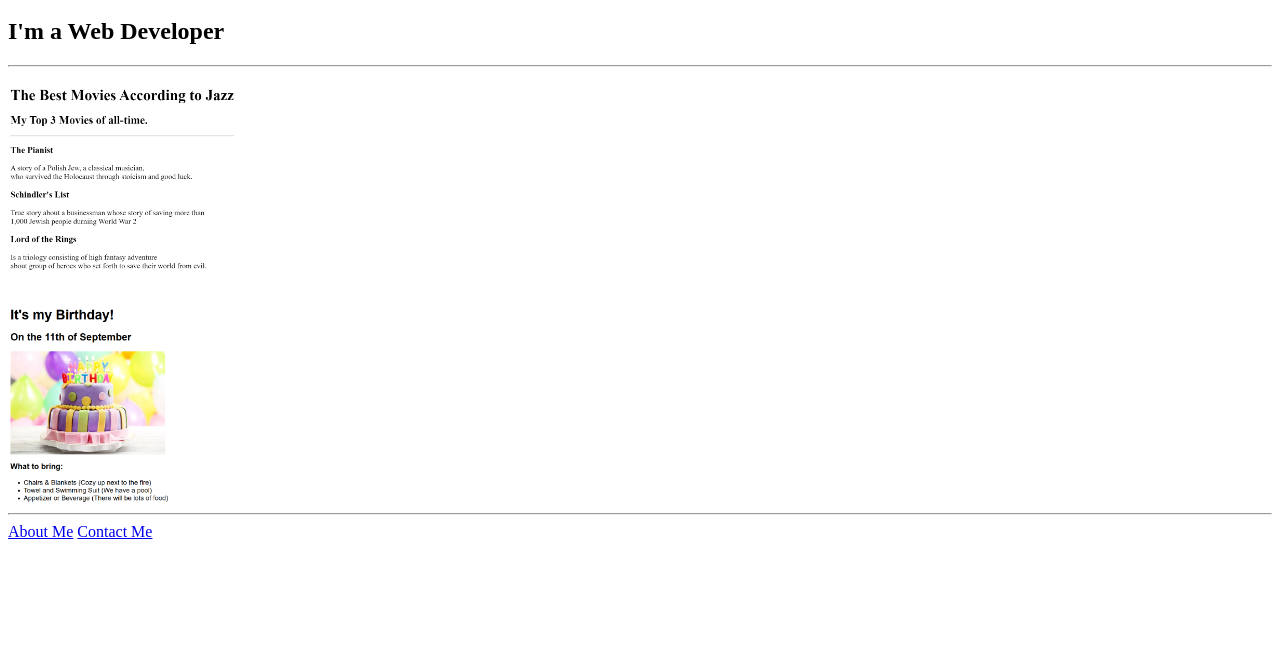
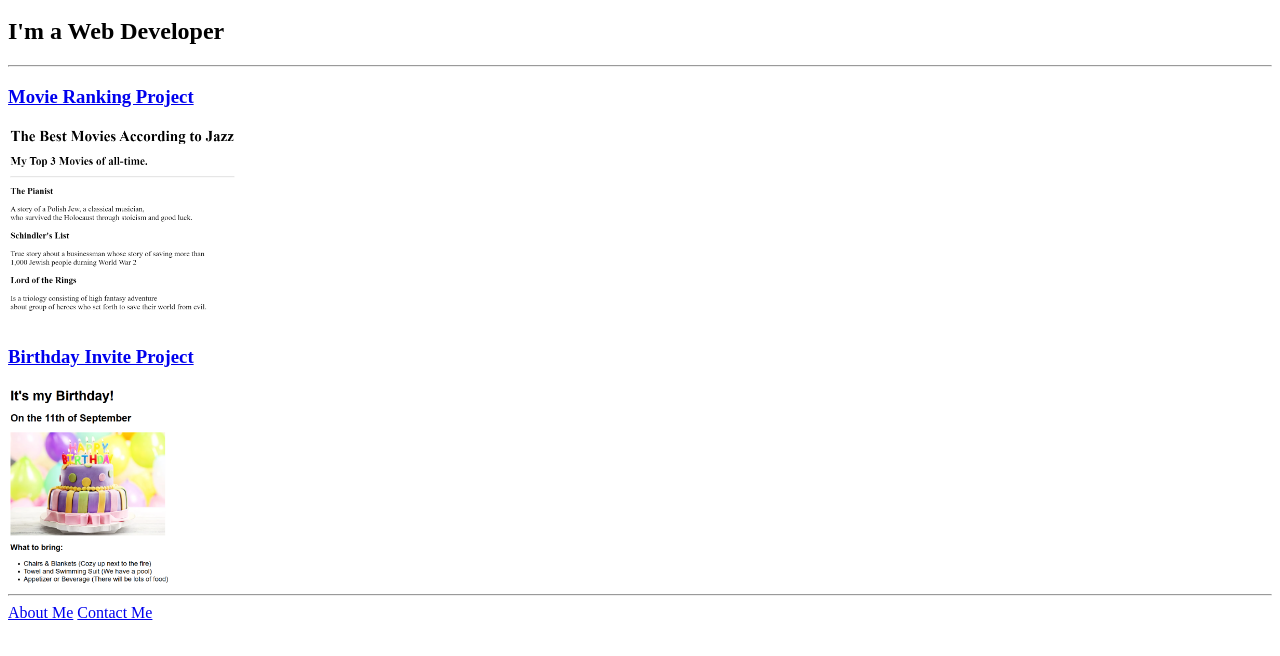
Before and after one commit to jazz1129/html-portfolio, a plain HTML site: page index.html in a window 1280 px wide. Shown: the part 48-704 px from the top of the page. Drawn offline with Linux system fonts and the light colour scheme.

Commit message:
Add files via upload

```diff
--- a/index.html
+++ b/index.html
@@ -9,21 +9,23 @@
 			<h1>Jazz's Portfolio</h1>
 			<h2>I'm a Web Developer</h2>
 			<hr />
-			<h3><a href="./public/movie-ranking.html"></a></h3>
+			<h3><a href="./public/movie-ranking.html">Movie Ranking Project</a></h3>
 			<img
 				src="./assets/top-movies.png"
 				height="200"
 				alt="movie ranking project preview"
 			/>
-			<h3><a href="./public/birthday-invite.html"></a></h3>
+			<h3>
+				<a href="./public/birthday-invite.html">Birthday Invite Project</a>
+			</h3>
 			<img
 				src="./assets/images/bday-invite.png"
 				height="200"
 				alt="birthday invite project preview"
 			/>
 			<hr />
-      <a href="./public/about.html">About Me</a>
-      <a href="./public/contact.html">Contact Me</a>
+			<a href="./public/about.html">About Me</a>
+			<a href="./public/contact.html">Contact Me</a>
 		</body>
 	</html>
 	<!-- TODO 2: Add Your previous projects' HTML into the public folder -->
```
